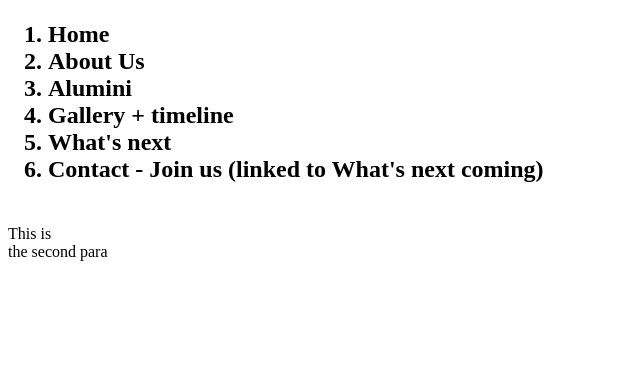
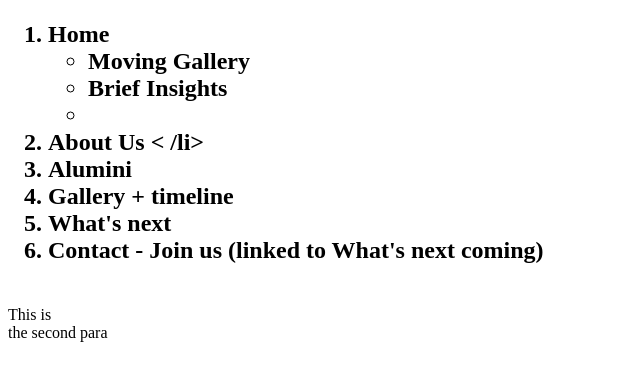
Before and after one commit to sanchit1753/teamchaitanya, a plain HTML site: page index.html in a window 1280 px wide. Shown: the part 61-442 px from the top of the page, without its empty margins (0-640 px from the left). Drawn offline with Linux system fonts and the light colour scheme.

Commit message:
pre day changes

```diff
--- a/index.html
+++ b/index.html
@@ -10,8 +10,14 @@
     <h1>Content to do</h1>
     <h2>
         <ol style ="1">
-            <li>Home</li>
-            <li>About Us </li>
+            <li>Home
+                <ul style="square">
+                    <li>Moving Gallery</li>
+                    <li>Brief Insights</li>
+                    <li></li>
+                </ul>
+            </li>
+            <li>About Us <  /li>
             <li>Alumini</li>
             <li>Gallery + timeline</li>
             <li>What's next</li>
```
